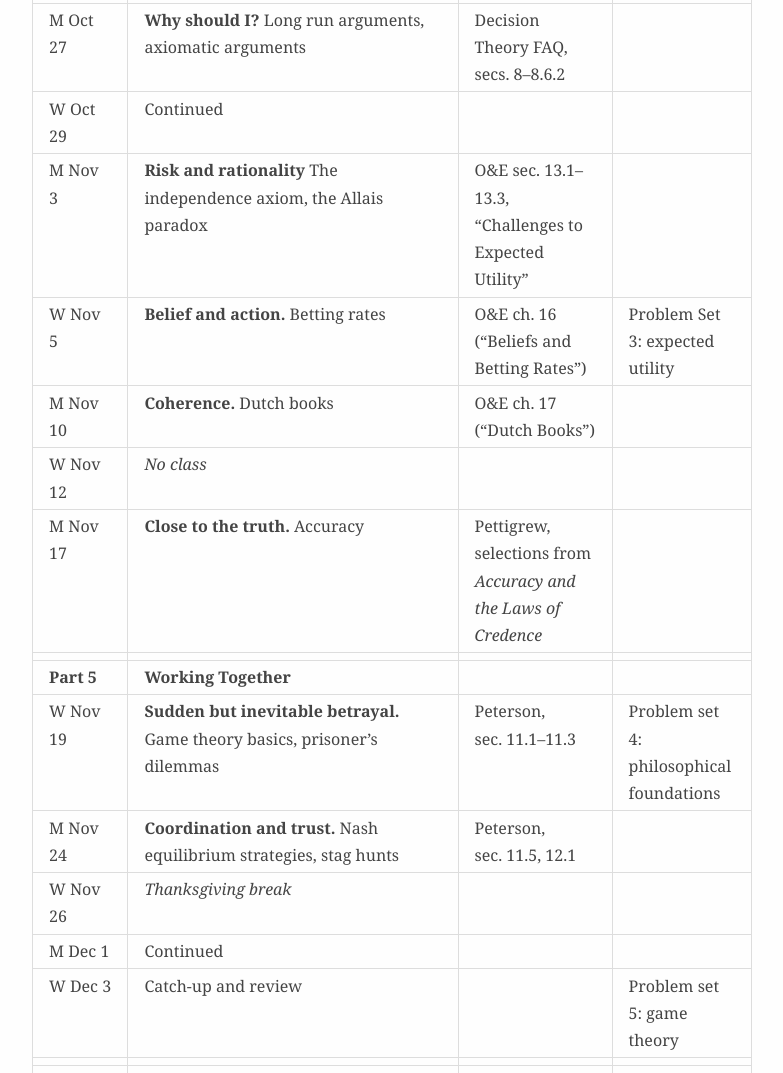
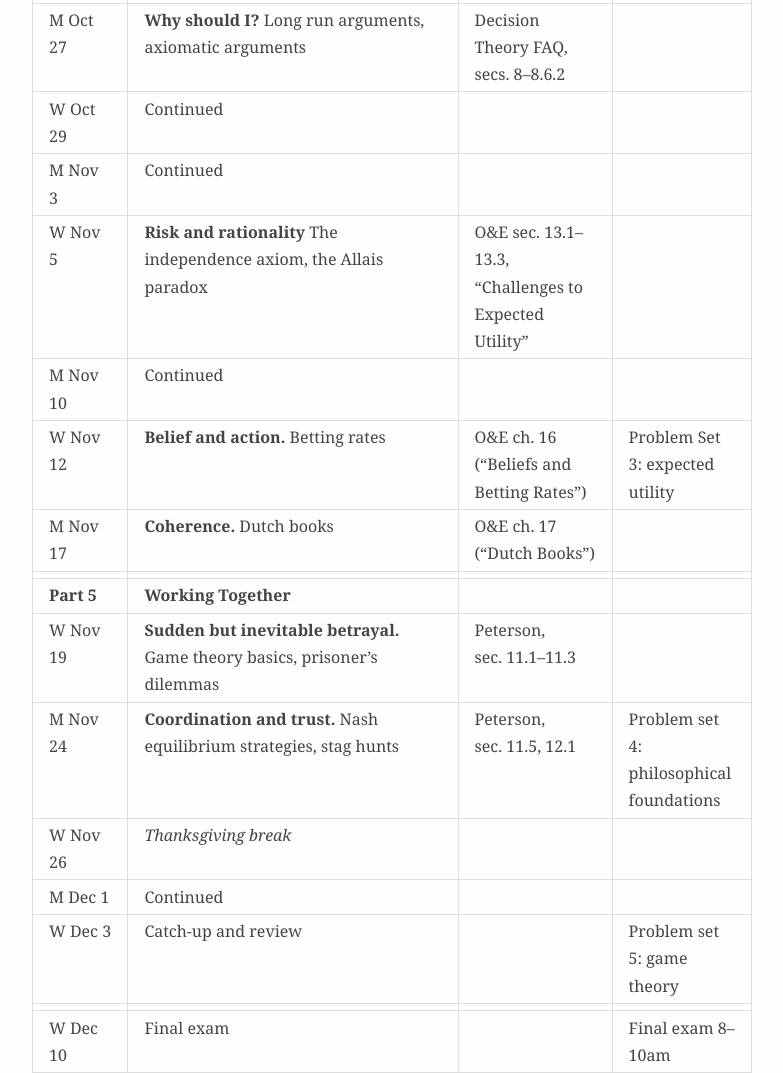
Before and after one commit to jefelino/jefelino.github.io, a website: page courses/probability-fall-2025.html in a window 1280 px wide. Shown: the part 10046-11119 px from the top of the page, without its empty margins (248-1031 px from the left). Drawn offline with Linux system fonts and the light colour scheme.

Commit message:
Update syllabus for Fall 2025

```diff
--- a/courses/probability-fall-2025.html
+++ b/courses/probability-fall-2025.html
@@ -629,6 +629,12 @@ arguments, axiomatic arguments</td>
 </tr>
 <tr>
 <td style="text-align: left;">M Nov 3</td>
+<td style="text-align: left;">Continued</td>
+<td style="text-align: left;"></td>
+<td style="text-align: left;"></td>
+</tr>
+<tr>
+<td style="text-align: left;">W Nov 5</td>
 <td style="text-align: left;"><strong>Risk and rationality</strong> The
 independence axiom, the Allais paradox</td>
 <td style="text-align: left;">O&amp;E sec. 13.1–13.3, “Challenges to
@@ -636,7 +642,13 @@ Expected Utility”</td>
 <td style="text-align: left;"></td>
 </tr>
 <tr>
-<td style="text-align: left;">W Nov 5</td>
+<td style="text-align: left;">M Nov 10</td>
+<td style="text-align: left;">Continued</td>
+<td style="text-align: left;"></td>
+<td style="text-align: left;"></td>
+</tr>
+<tr>
+<td style="text-align: left;">W Nov 12</td>
 <td style="text-align: left;"><strong>Belief and action.</strong>
 Betting rates</td>
 <td style="text-align: left;">O&amp;E ch. 16 (“Beliefs and Betting
@@ -644,24 +656,10 @@ Rates”)</td>
 <td style="text-align: left;">Problem Set 3: expected utility</td>
 </tr>
 <tr>
-<td style="text-align: left;">M Nov 10</td>
+<td style="text-align: left;">M Nov 17</td>
 <td style="text-align: left;"><strong>Coherence.</strong> Dutch
 books</td>
 <td style="text-align: left;">O&amp;E ch. 17 (“Dutch Books”)</td>
-<td style="text-align: left;"></td>
-</tr>
-<tr>
-<td style="text-align: left;">W Nov 12</td>
-<td style="text-align: left;"><em>No class</em></td>
-<td style="text-align: left;"></td>
-<td style="text-align: left;"></td>
-</tr>
-<tr>
-<td style="text-align: left;">M Nov 17</td>
-<td style="text-align: left;"><strong>Close to the truth.</strong>
-Accuracy</td>
-<td style="text-align: left;">Pettigrew, selections from <em>Accuracy
-and the Laws of Credence</em></td>
 <td style="text-align: left;"></td>
 </tr>
 <tr>
@@ -681,15 +679,15 @@ and the Laws of Credence</em></td>
 <td style="text-align: left;"><strong>Sudden but inevitable
 betrayal.</strong> Game theory basics, prisoner’s dilemmas</td>
 <td style="text-align: left;">Peterson, sec. 11.1–11.3</td>
-<td style="text-align: left;">Problem set 4: philosophical
-foundations</td>
+<td style="text-align: left;"></td>
 </tr>
 <tr>
 <td style="text-align: left;">M Nov 24</td>
 <td style="text-align: left;"><strong>Coordination and trust.</strong>
 Nash equilibrium strategies, stag hunts</td>
 <td style="text-align: left;">Peterson, sec. 11.5, 12.1</td>
-<td style="text-align: left;"></td>
+<td style="text-align: left;">Problem set 4: philosophical
+foundations</td>
 </tr>
 <tr>
 <td style="text-align: left;">W Nov 26</td>
@@ -723,6 +721,7 @@ Nash equilibrium strategies, stag hunts</td>
 </tr>
 </tbody>
 </table>
+<!-- | W Nov 19 | **Close to the truth.** Accuracy | Pettigrew, selections from *Accuracy and the Laws of Credence* | |  -->
 <h1 id="equality">Equality</h1>
 <p>This classroom is a safe space. Discrimination on the basis of race,
 gender, sexuality, religion, age, or other identities is unacceptable.
```
